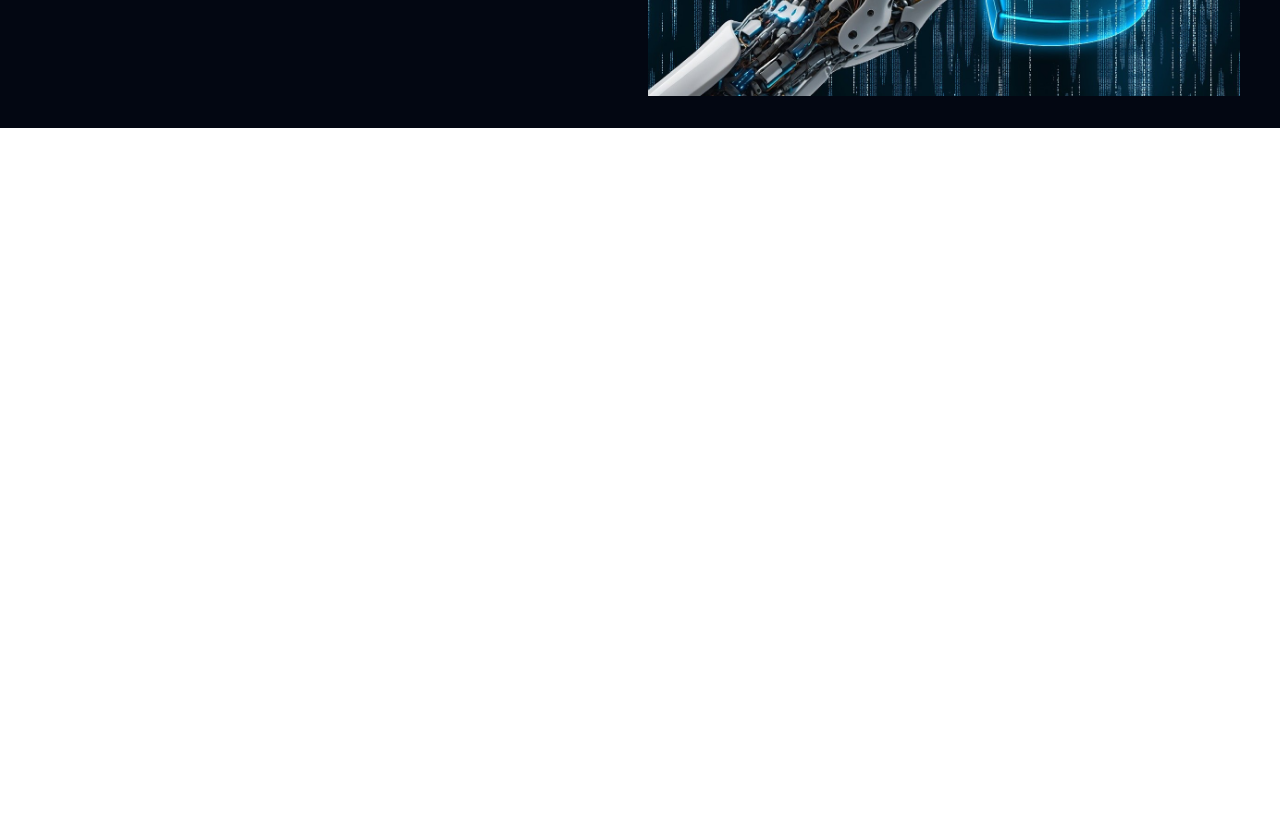
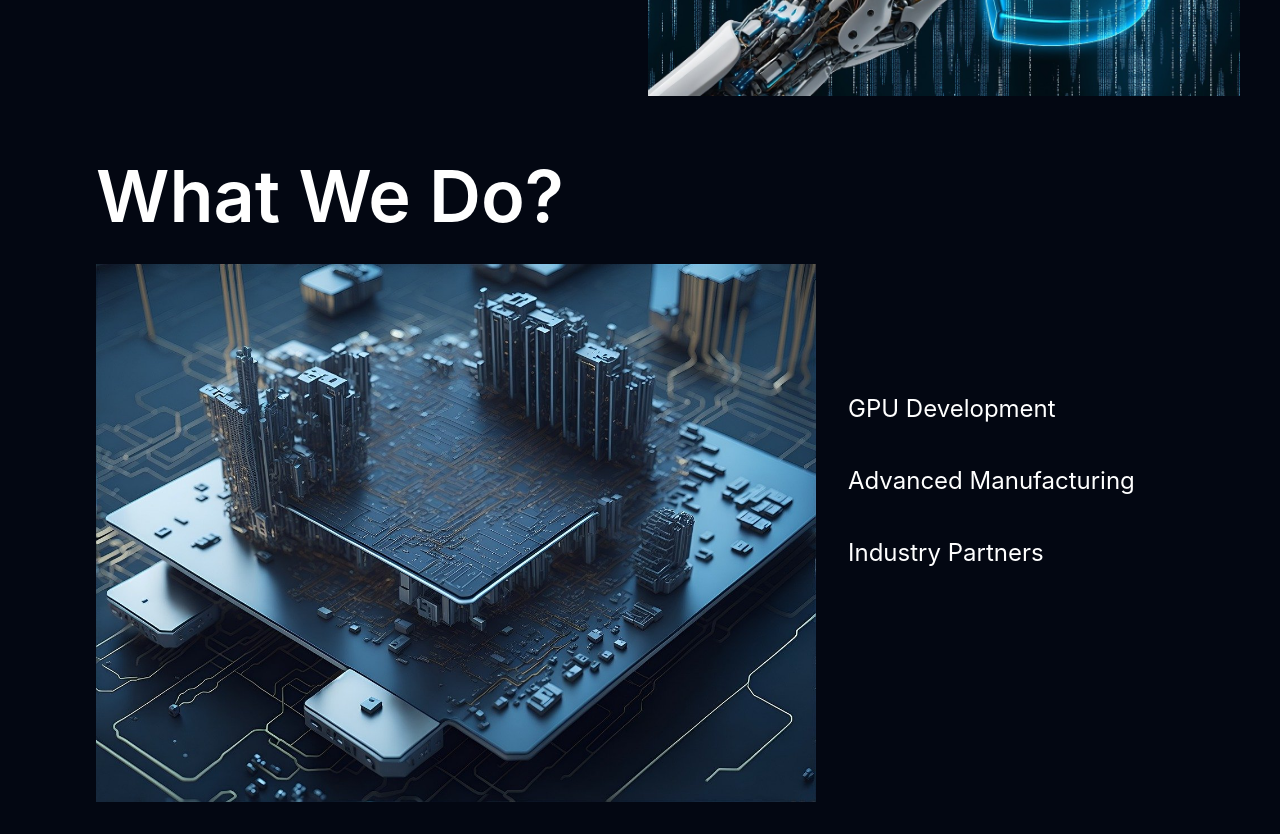
Before and after one commit to jacobirwanto/code-challenge-2, a React (Vite) app: page / in a window 1280 px wide. Shown: the part 1940-2774 px from the top of the page. Before the commit the page ends 2068 px from the top, so only its background shows below. Built offline with nearby package versions, Linux system fonts and the light colour scheme.

Commit message:
feat(main) add product overview

```diff
--- /dev/null
+++ b/src/components/ProductOverview.tsx
@@ -0,0 +1,26 @@
+import imgproduct from "../assets/overviewimg4.jpg";
+
+function ProductOverview() {
+  return (
+    <div className="py-8 px-6 lg:px-24 grid grid-cols-1 lg:grid-cols-3 gap-4 text-white bg-gray-950">
+      <div className="col-span-2 lg:col-span-2">
+        <h2 className="text-lg lg:text-7xl font-semibold mb-8">What We Do?</h2>
+        <img
+          src={imgproduct}
+          alt="Product Image"
+          className="w-full h-auto lg:w-auto lg:h-auto"
+          loading="lazy"
+        />
+      </div>
+      <div className="col-span-1 lg:col-span-1 flex flex-col justify-center">
+        <ul className="list-outside pl-4 lg:space-y-10 text-sm lg:text-2xl">
+          <li>GPU Development</li>
+          <li>Advanced Manufacturing</li>
+          <li>Industry Partners</li>
+        </ul>
+      </div>
+    </div>
+  );
+}
+
+export default ProductOverview;
--- a/src/components/index.ts
+++ b/src/components/index.ts
@@ -0,0 +1,4 @@
+export { default as Navbar } from "./Navbar";
+export { default as Hero } from "./Hero";
+export { default as Overview } from "./Overview";
+export { default as ProductOverview } from "./ProductOverview";
--- a/src/pages/Home.tsx
+++ b/src/pages/Home.tsx
@@ -1,6 +1,4 @@
-import Hero from "../components/Hero";
-import Navbar from "../components/Navbar";
-import Overview from "../components/Overview";
+import { Navbar, Hero, Overview, ProductOverview } from "../components";
 
 function Home() {
   return (
@@ -8,6 +6,7 @@ function Home() {
       <Navbar />
       <Hero />
       <Overview />
+      <ProductOverview />
     </div>
   );
 }
```
Also changed, not shown: src/assets/overviewimg4.jpg (added).
